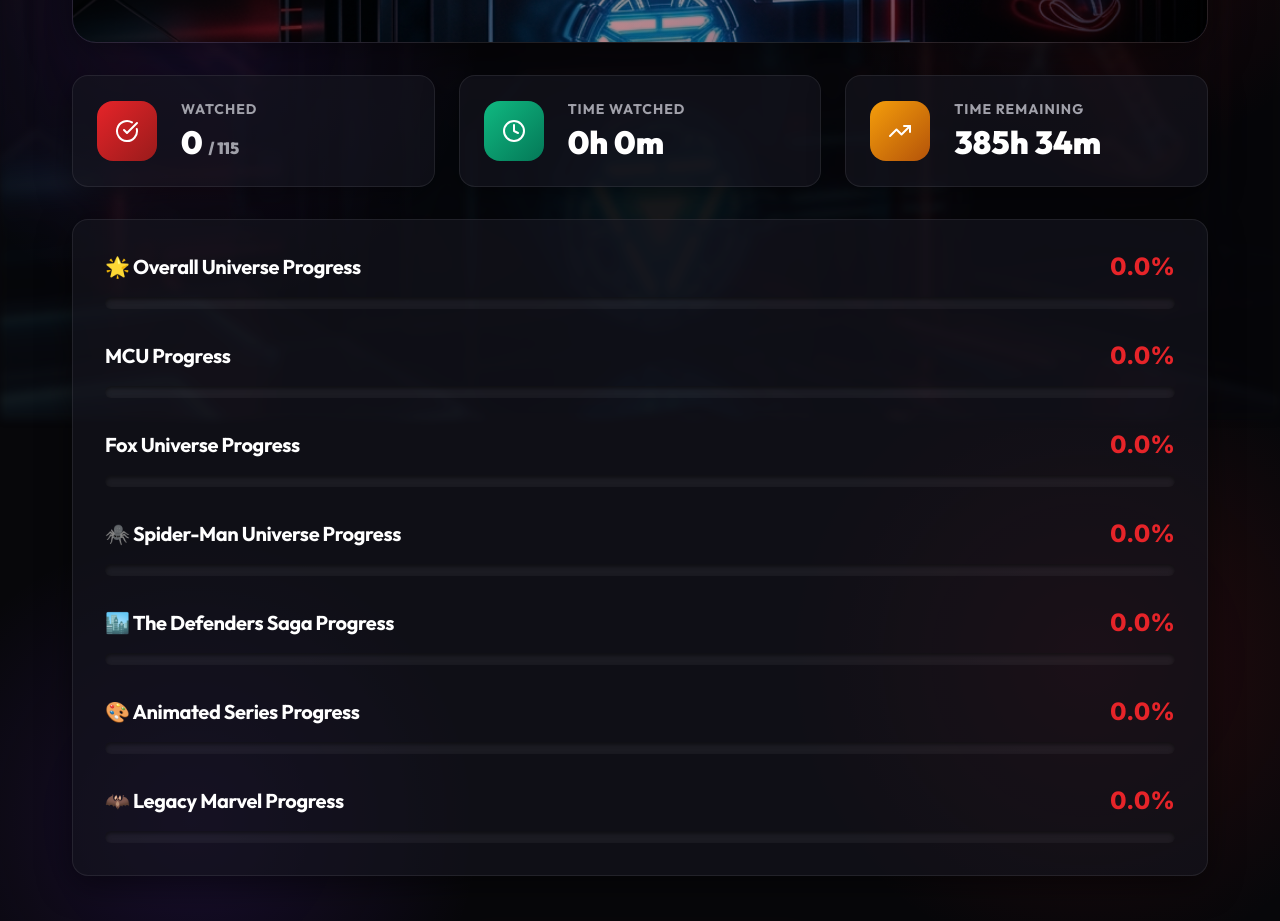
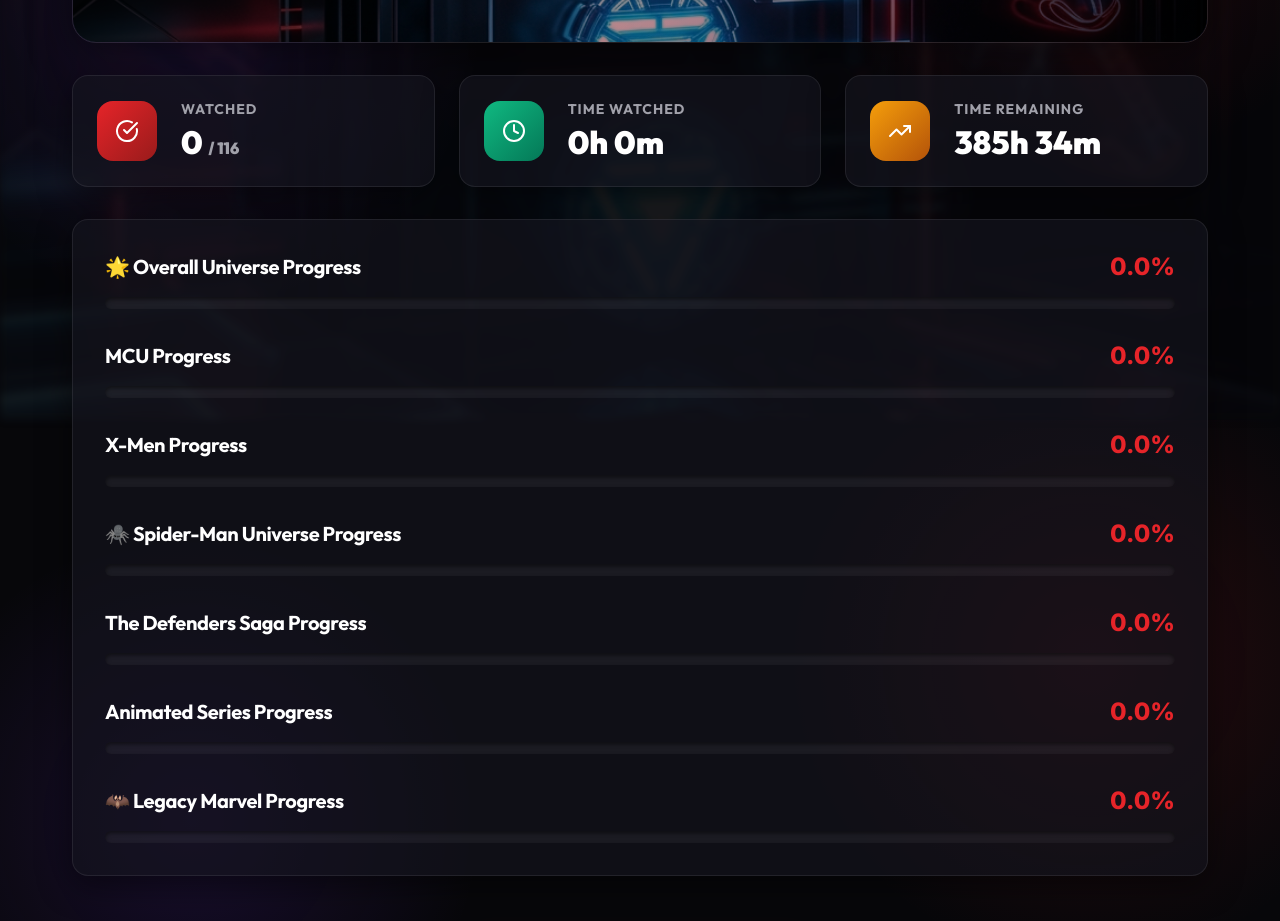
Before and after one commit to vijayvardhan28/Marvel, a React (Vite) app: page / in a window 1280 px wide. Shown: the part 380-1301 px from the top of the page. Built offline with nearby package versions, Linux system fonts and the light colour scheme; no server answers.

Commit message:
Xmen 2028

```diff
--- a/src/data/foxData.js
+++ b/src/data/foxData.js
@@ -106,5 +106,14 @@
     "timelineOrder": 12,
     "runtime": 119,
     "imageUrl": "https://m.media-amazon.com/images/M/MV5BNGY3N2ZhYmMtYTlmYi00ZWIzLWJiZWMtMjgxMjljYTk3MDAwXkEyXkFqcGc@._V1_QL75_UX380_CR0,0,380,562_.jpg"
+  },
+  {
+    "id": "f13",
+    "title": "X-Men",
+    "type": "movie",
+    "releaseDate": "2028-05-05",
+    "timelineOrder": 14,
+    "runtime": null,
+    "imageUrl": "https://preview.redd.it/official-new-logo-for-marvel-studios-x-men-coming-may-5-2028-v0-0hcml41vrgjh1.jpeg?width=1080&crop=smart&auto=webp&s=b71907a0173ea9eb3b13214a83fb7c4013f33647"
   }
 ];
--- a/src/pages/Dashboard.jsx
+++ b/src/pages/Dashboard.jsx
@@ -39,10 +39,10 @@
 
   return (
     <div className="dashboard-page">
-      <div className="dashboard-page-bg" style={{backgroundImage: "url('/avengers_hero.png')"}}></div>
+      <div className="dashboard-page-bg" style={{ backgroundImage: "url('/avengers_hero.png')" }}></div>
       <div className="dashboard animate-fade-in">
         <section className="hero-section avengers-theme">
-          <div className="hero-bg" style={{backgroundImage: "url('/avengers_hero.png')"}}></div>
+          <div className="hero-bg" style={{ backgroundImage: "url('/avengers_hero.png')" }}></div>
           <div className="hero-content">
             <h1 className="hero-title"><span className="hero-gradient-avengers">AVENGERS</span> ASSEMBLE</h1>
             <p className="hero-subtitle">Track your progress through the Marvel Cinematic Universe.</p>
@@ -56,15 +56,15 @@
             style={{ cursor: 'pointer' }}
             title="View all watched items"
           >
-            <div className="stat-icon bg-primary"><CheckCircle size={24}/></div>
+            <div className="stat-icon bg-primary"><CheckCircle size={24} /></div>
             <div className="stat-info">
-               <h3>Watched</h3>
+              <h3>Watched</h3>
               <p className="stat-value">{allWatchedItems.length} <span className="stat-total">/ {dashboardMcuData.length + foxData.length + spiderManData.length + animatedData.length + defendersData.length + legacyData.length}</span></p>
             </div>
           </div>
 
           <div className="stat-card glass-panel delay-2">
-            <div className="stat-icon bg-success"><Clock size={24}/></div>
+            <div className="stat-icon bg-success"><Clock size={24} /></div>
             <div className="stat-info">
               <h3>Time Watched</h3>
               <p className="stat-value">{formatRuntime(watchedRuntime)}</p>
@@ -72,7 +72,7 @@
           </div>
 
           <div className="stat-card glass-panel delay-3">
-            <div className="stat-icon bg-warning"><TrendingUp size={24}/></div>
+            <div className="stat-icon bg-warning"><TrendingUp size={24} /></div>
             <div className="stat-info">
               <h3>Time Remaining</h3>
               <p className="stat-value">{formatRuntime(remainingRuntime)}</p>
@@ -101,7 +101,7 @@
           </div>
 
           <div className="progress-header">
-            <h3>Fox Universe Progress</h3>
+            <h3>X-Men Progress</h3>
             <span>{foxProgress.toFixed(1)}%</span>
           </div>
           <div className="progress-bar-container" style={{ marginBottom: '2rem' }}>
@@ -123,7 +123,7 @@
           </div>
 
           <div className="progress-header">
-            <h3>🏙️ The Defenders Saga Progress</h3>
+            <h3>The Defenders Saga Progress</h3>
             <span>{defendersProgress.toFixed(1)}%</span>
           </div>
           <div className="progress-bar-container" style={{ marginBottom: '2rem' }}>
@@ -134,7 +134,7 @@
           </div>
 
           <div className="progress-header">
-            <h3>🎨 Animated Series Progress</h3>
+            <h3>Animated Series Progress</h3>
             <span>{animatedProgress.toFixed(1)}%</span>
           </div>
           <div className="progress-bar-container" style={{ marginBottom: '2rem' }}>
```
